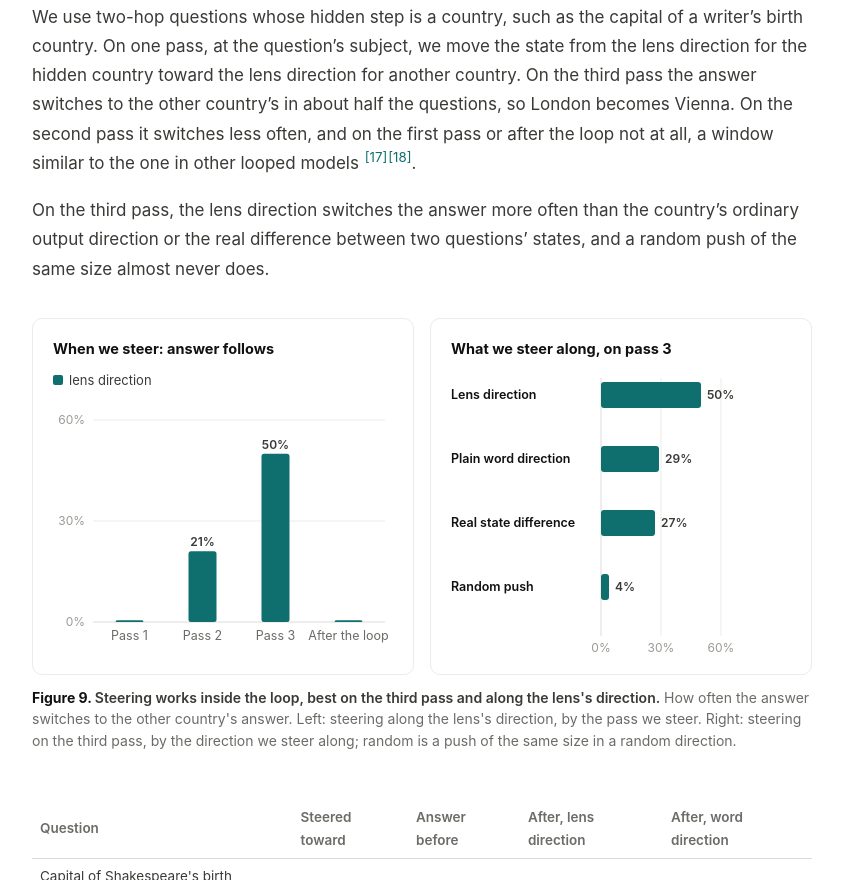
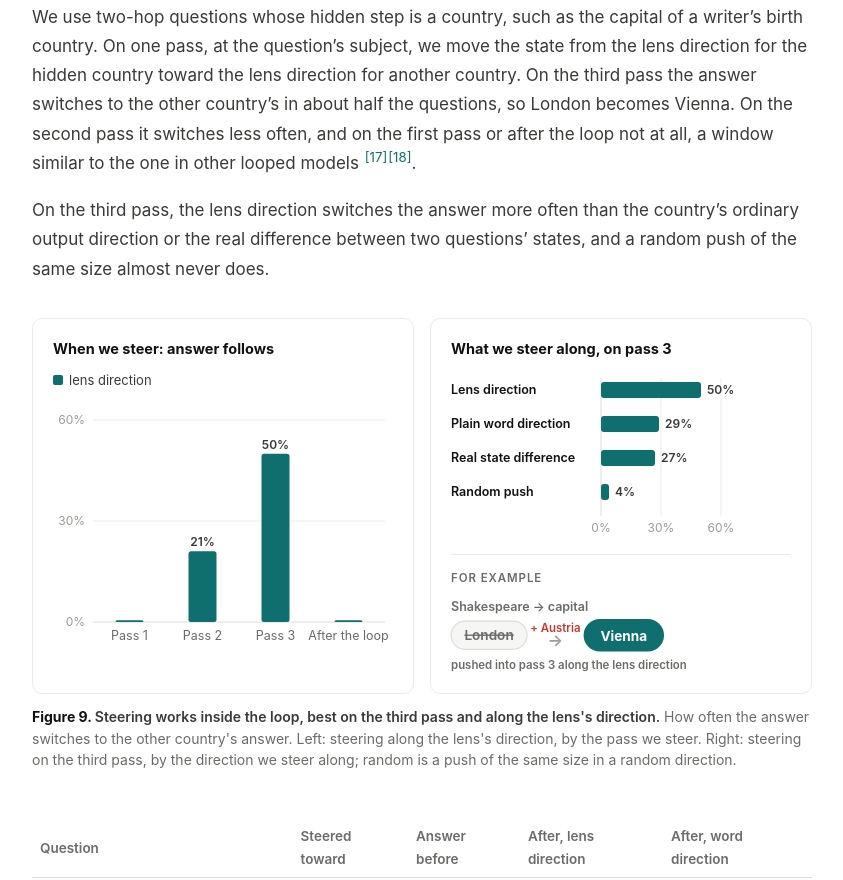
Before and after one commit to vedantpalit/vedantpalit.github.io, a plain HTML site: page blogs/reading-the-loop.html in a window 1280 px wide. Shown: the part 11120-12000 px from the top of the page, without its empty margins (330-1173 px from the left). Drawn offline with Linux system fonts and the light colour scheme; animation ran at ten frames a second.

Commit message:
Reading the Loop: link-preview card with the title and teaser
Co-Authored-By: Claude Opus 5.5 <noreply@anthropic.com>

```diff
--- a/blogs/reading-the-loop.html
+++ b/blogs/reading-the-loop.html
@@ -10,7 +10,11 @@
 <meta property="og:title" content="Reading the Loop: Do looped transformers think in words internally?">
 <meta property="og:description" content="A Jacobian-lens study of Inkling 2 Mini, a looped transformer: the loop verbalizes reasoning steps the model never writes, passes them between passes in a gated message, and keeps steps that a shorter chain of thought skips.">
 <meta property="og:url" content="https://vedantpalit.github.io/blogs/reading-the-loop.html">
-<meta name="twitter:card" content="summary">
+<meta property="og:image" content="https://vedantpalit.github.io/images/reading-the-loop-card.png">
+<meta property="og:image:width" content="1200">
+<meta property="og:image:height" content="630">
+<meta name="twitter:card" content="summary_large_image">
+<meta name="twitter:image" content="https://vedantpalit.github.io/images/reading-the-loop-card.png">
 <meta name="twitter:title" content="Reading the Loop: Do looped transformers think in words internally?">
 <meta name="twitter:description" content="A Jacobian-lens study of Inkling 2 Mini, a looped transformer: the loop verbalizes reasoning steps the model never writes, passes them between passes in a gated message, and keeps steps that a shorter chain of thought skips.">
 <link rel="icon" href="../images/favicon.ico" sizes="48x48">
@@ -481,6 +485,12 @@ details.aside table.mini { margin: 12px 0 4px; }
 .citebox-top { display: flex; justify-content: space-between; align-items: center; padding: 8px 12px; border-bottom: 1px solid var(--rule-2); font-size: 13px; font-weight: 600; color: var(--strong); }
 .citebox pre { margin: 0; padding: 12px 14px; font: 12.5px/1.55 var(--mono); color: var(--text); overflow-x: auto; white-space: pre; }
 .d-byline a.gh-link { display: inline-flex; align-items: center; gap: 6px; color: var(--strong); text-decoration: none; font-size: 14px; } .d-byline a.gh-link:hover { color: var(--accent); } .gh-icon { flex: none; }
+.steer-ex { margin-top: 18px; padding-top: 14px; border-top: 1px solid var(--rule); }
+.steer-ex-k { font-size: 11.5px; font-weight: 600; letter-spacing: .08em; text-transform: uppercase; color: var(--muted); margin-bottom: 6px; }
+.steer-ex svg { width: 100%; max-width: 250px; height: auto; display: block; }
+.steer-ex .sv { font: 600 11.5px var(--sans); fill: var(--muted); }
+.steer-ex .sw { font: 600 12.5px var(--sans); fill: var(--strong); }
+.steer-ex .sa { font: 600 15px var(--sans); fill: var(--faint); }
 
 </style>
 <a class="site-home" href="../index.html#blogs">&larr; Vedant Palit</a>
@@ -688,7 +698,16 @@ details.aside table.mini { margin: 12px 0 4px; }
 <figure class="wide">
   <div class="two">
     <div class="panel chart" id="c-steer-when"><h4>When we steer: answer follows</h4><div class="legend"></div><div class="plot"></div></div>
-    <div class="panel chart" id="c-steer-how"><h4>What we steer along, on pass 3</h4><div class="legend"></div><div class="plot"></div></div>
+    <div class="panel chart" id="c-steer-how"><h4>What we steer along, on pass 3</h4><div class="legend"></div><div class="plot"></div><div class="steer-ex">
+      <div class="steer-ex-k">For example</div>
+      <svg viewBox="0 0 230 74" aria-hidden="true">
+        <text x="0" y="15" class="sv">Shakespeare &rarr; capital</text>
+        <rect x="0" y="24" width="70" height="26" rx="13" fill="var(--bg-soft)" stroke="var(--rule-2)"/><text x="35" y="41" text-anchor="middle" class="sw" style="text-decoration:line-through;fill:var(--muted)">London</text>
+        <text x="96" y="34" text-anchor="middle" class="sv" style="font-size:10.5px;fill:var(--red)">+ Austria</text><text x="96" y="47" text-anchor="middle" class="sa">&rarr;</text>
+        <rect x="122" y="22" width="74" height="30" rx="15" fill="var(--teal)"/><text x="159" y="42" text-anchor="middle" class="sw" style="fill:var(--bg);font-weight:700">Vienna</text>
+        <text x="0" y="68" class="sv" style="font-size:10.5px">pushed into pass 3 along the lens direction</text>
+      </svg>
+    </div></div>
   </div>
   <figcaption><b>Steering works inside the loop, best on the third pass and along the lens's direction.</b> How often the answer switches to the other country's answer. Left: steering along the lens's direction, by the pass we steer. Right: steering on the third pass, by the direction we steer along; random is a push of the same size in a random direction.</figcaption>
 </figure>
@@ -1099,7 +1118,7 @@ lineChart(document.getElementById("c-jgeo"), { cats: ["6", "7", "8", "9", "10",
            { name: "pass 1 vs pass 3", color: "c1", values: [0.17, 0.18, 0.17, 0.16, 0.15, 0.11, 0.20, 0.15, 0.15, 0.14, 0.11, 0.10] }] });
 gbars(document.getElementById("c-steer-when"), { cats: ["Pass 1", "Pass 2", "Pass 3", "After the loop"], max: 60, h: 250,
   groups: [{ name: "lens direction", color: "c1", values: [0, 21, 50, 0] }] });
-hbars(document.getElementById("c-steer-how"), { max: 60, labelW: 150, bh: 26, rowGap: 34, rows: [{ label: "Lens direction" }, { label: "Plain word direction" }, { label: "Real state difference" }, { label: "Random push" }],
+hbars(document.getElementById("c-steer-how"), { max: 60, labelW: 150, rows: [{ label: "Lens direction" }, { label: "Plain word direction" }, { label: "Real state difference" }, { label: "Random push" }],
   series: [{ name: "answer follows", color: "c1", values: [50, 29, 27, 4] }] });
 const LAPS = ["1", "2", "3", "4", "5", "6", "7", "8"], lapHead = i => `${i + 1} pass${i ? "s" : ""}`;
 lineChart(document.getElementById("c-sweep-gpqa"), { cats: LAPS, yMax: 50, yTicks: [0, 25, 50], h: 260, xTitle: "passes", band: [0, 4, "varloop trained here"], ref: [25, "chance"], tipHead: lapHead,
```
Also changed, not shown: images/reading-the-loop-card.png (added).
